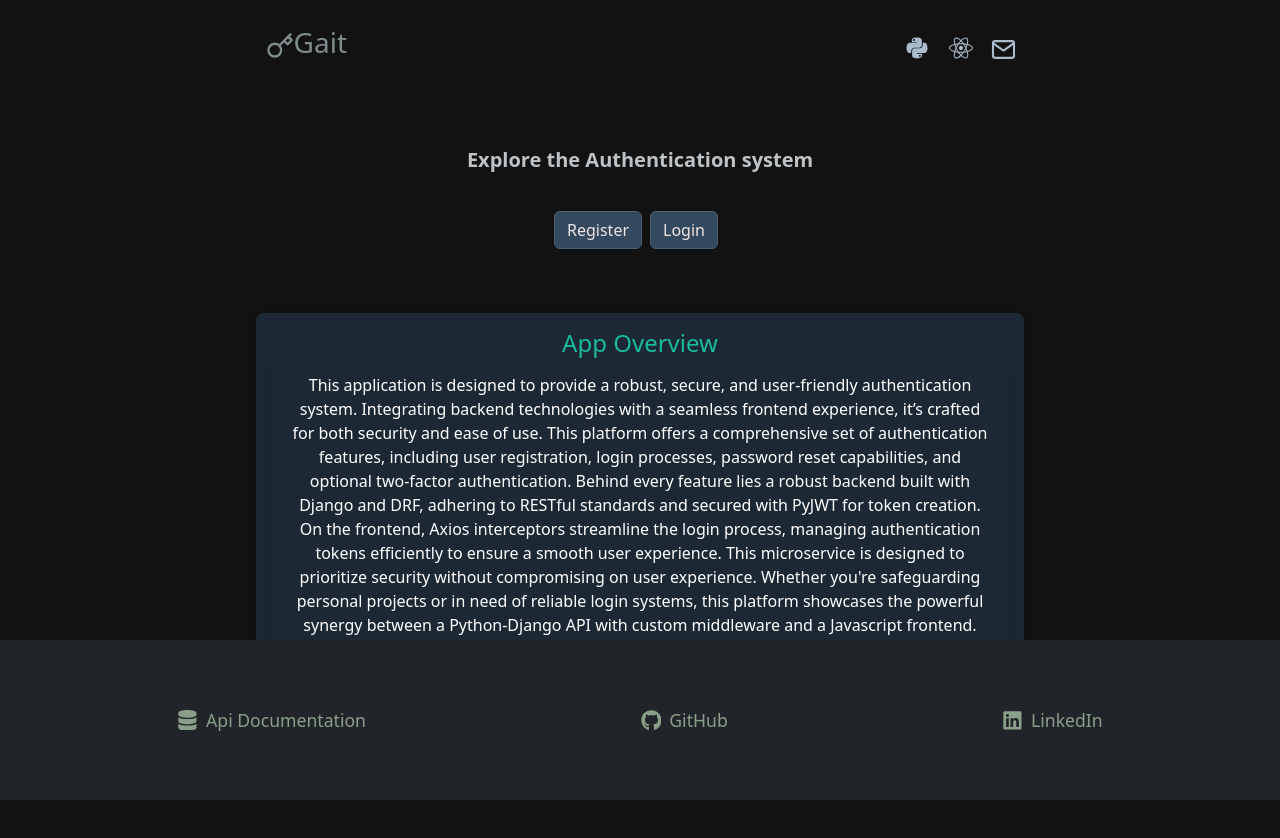
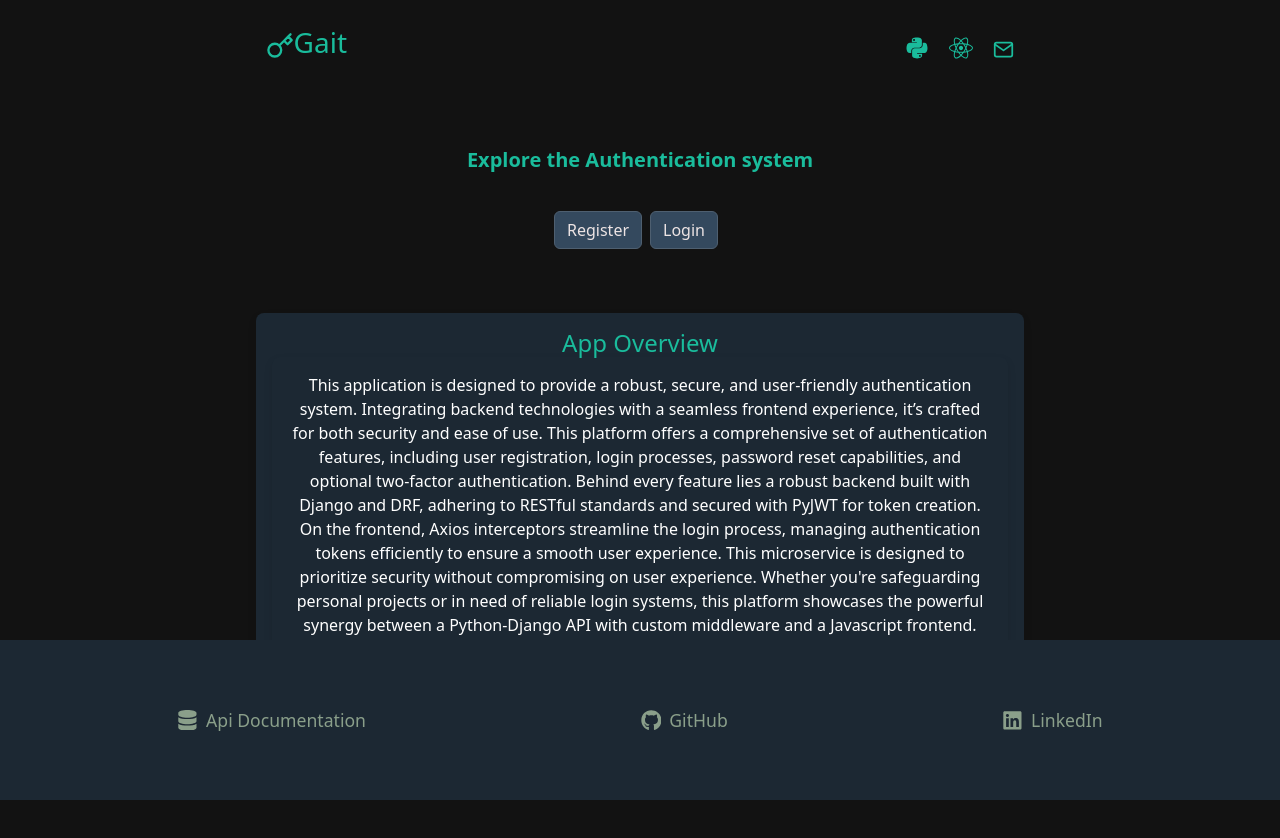
Before and after one commit to anthonynarine/AuthFlow, a React (Create React App) app in the folder react-auth/: page / in a window 1280 px wide. Shown: the top 838 px of the page. Built offline with nearby package versions, Linux system fonts and the light colour scheme; no server answers.

Commit message:
updated the colors on app

```diff
--- a/react-auth/src/components/footer/Footer.css
+++ b/react-auth/src/components/footer/Footer.css
@@ -6,7 +6,7 @@
   bottom: 0;
   width: 100%;
   height: 10rem;
-  background-color: #212529; /* or any color that fits your design */
+  background-color: #1c2833; /* or any color that fits your design */
   color: white;
   display: flex;
   justify-content: center; /* Center horizontally */
@@ -35,7 +35,7 @@
 }
 
 .github-link:hover, .linkedin-link:hover, .api-link:hover {
-  color: rgb(35, 116, 66); /* Hover color for all links */
+  color: #1abc9c; /* Hover color for all links */
   text-decoration: none;
 }
 
@@ -50,7 +50,7 @@
 .github-link:hover svg,
 .linkedin-link:hover svg,
 .api-link:hover svg {
-  color: rgb(35, 116, 66); /* Python/Django green on hover */
+  color: #1abc9c; /* Python/Django green on hover */
 }
 
 /* Media query for mobile devices */
--- a/react-auth/src/components/home/Home.css
+++ b/react-auth/src/components/home/Home.css
@@ -12,7 +12,7 @@
   justify-content: space-between;
   align-items: flex-end;
   padding: 0 20%;
-  color:  #7f8c8d;
+  color:  #1abc9c;
   height: 100%;
 }
 
@@ -40,7 +40,7 @@
 /* Common base styles for all icons */
 .nav .icon {
   margin-right: 20px; /* Right margin for spacing */
-  color: #abc; /* Unified color for all icons */
+  color: #1abc9c; /* Unified color for all icons */
   transition: transform 0.5s ease, color 0.5s ease; /* Smooth transitions for color and scaling */
   align-items: flex-end;
   display: flex;
@@ -57,21 +57,9 @@
   color: #61DAFB; /* React's brand color on hover */
   transform: scale(1.2); /* Slight enlargement on hover */
 }
-
-/* .django-icon {
-  display: flex;
-  align-items: flex-end;
-} */
-
 /* Hover and transformation styles for Django icon */
 .django-icon:hover {
   color: #4B8B3B; /* Python/Django green on hover */
-  transform: scale(1.2); /* Slightly larger enlargement on hover for distinction */
-}
-
-/* Adjustment and hover styles for Contact (Mail) icon */
-.contact-icon {
-
   transform: scale(1.2); /* Slightly larger enlargement on hover for distinction */
 }
 
@@ -138,7 +126,7 @@
 
 .auth-section {
   margin-top: 2rem;
-  color: #bdc3c7; /* Adjusted to a lighter gray for better visibility */
+  color: #1abc9c; /* Adjusted to a lighter gray for better visibility */
   text-align: center;
 }
 
@@ -192,7 +180,7 @@
 .btn-custom-color:hover {
   background-color: #2c3e50;
   border-color: #566573;
-  color: #fff;
+  color: #1abc9c;
 }
 
 .message {
```
